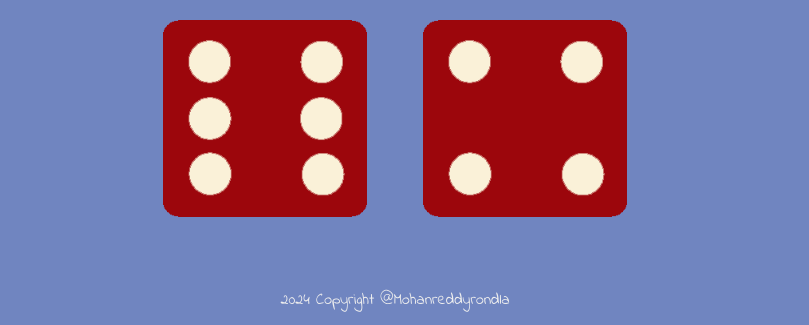
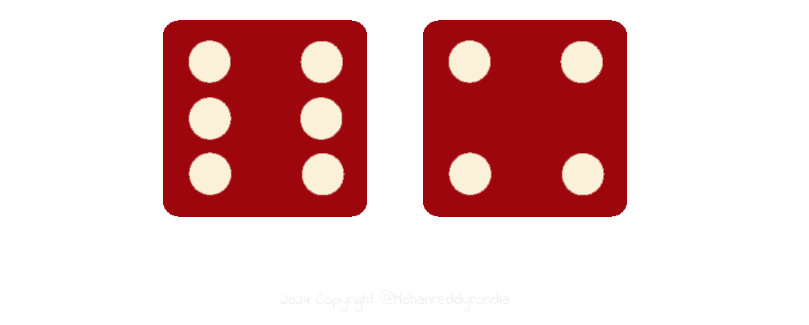
Before and after one commit to MohanreddyRondla/Dice-Game, a plain HTML site: page index.html in a window 1280 px wide. Shown: the part 475-800 px from the top of the page, without its empty margins (245-1054 px from the left). Drawn offline with Linux system fonts and the light colour scheme.

Commit message:
Update styles.css

```diff
--- a/styles.css
+++ b/styles.css
@@ -11,7 +11,7 @@
 }
 
 body {
-  background-color: #7085c0;
+  background-color: white;
 }
 
 h1 {
```
